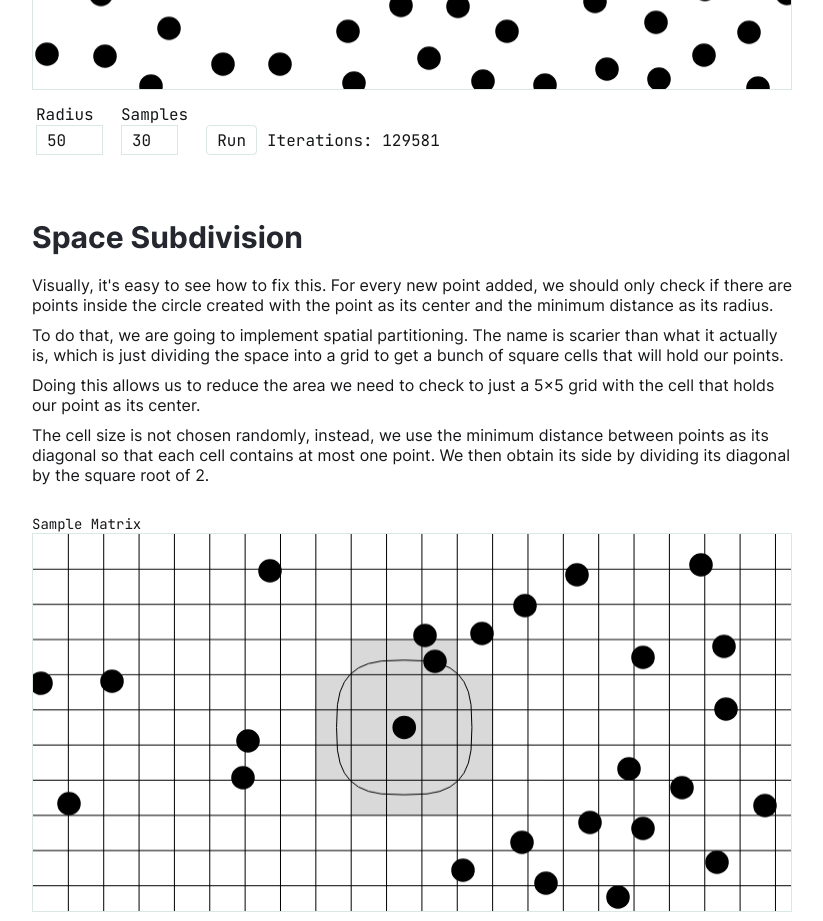
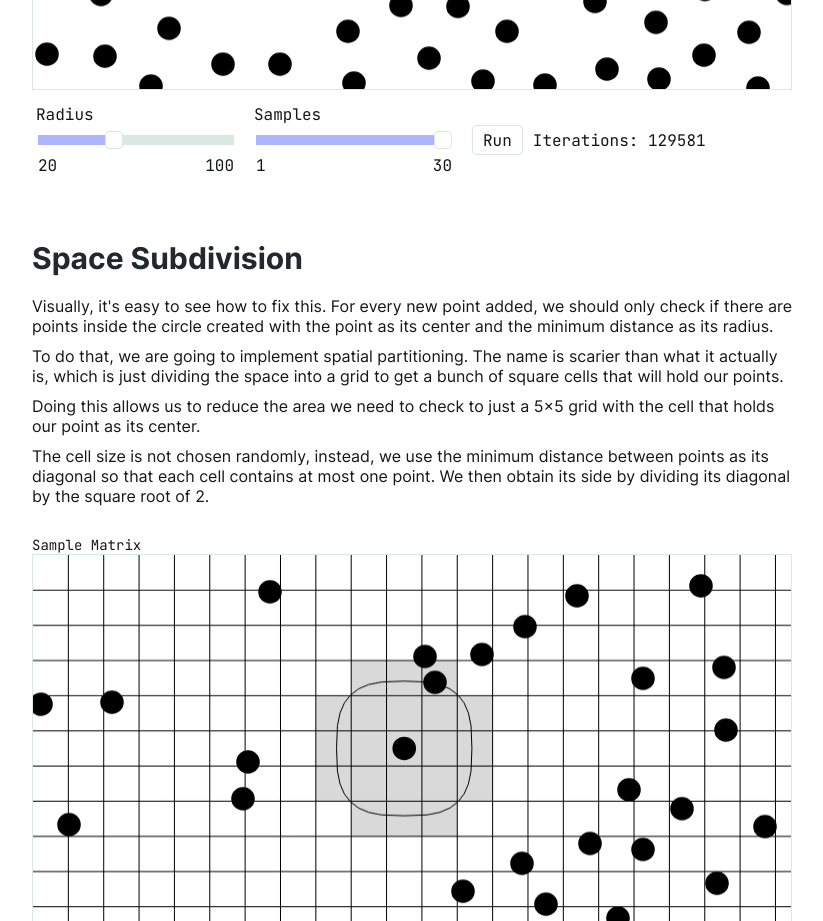
Before and after one commit to lorenzored98/lorenzored98.github.io, a SvelteKit app: page /poisson-disk-sampling in a window 1280 px wide. Shown: the part 860-1781 px from the top of the page, without its empty margins (228-1051 px from the left). Built offline with nearby package versions, Linux system fonts and the light colour scheme.

Commit message:
updated with new components

```diff
--- a/src/routes/poisson-disk-sampling/NaiveDistribution.svelte
+++ b/src/routes/poisson-disk-sampling/NaiveDistribution.svelte
@@ -2,6 +2,7 @@
 	import { onMount } from "svelte";
 	import { randomIntInRange } from "../../utils/math";
 	import DemoContainer from "$lib/DemoContainer.svelte";
+	import NumberRange from "../../lib/NumberRange.svelte";
 
 	const aspect = 0.5;
 	let canvas;
@@ -108,9 +109,8 @@
 	<fieldset slot="controls">
 		<div class="demo-input-group">
 			<label for="naive-radius">Radius</label>
-			<input
+			<NumberRange
 				id="naive-radius"
-				type="number"
 				bind:value={_radius}
 				on:input={main}
 				min={minRadius}
@@ -119,9 +119,8 @@
 		</div>
 		<div class="demo-input-group">
 			<label for="naive-samples">Samples</label>
-			<input
+			<NumberRange
 				id="naive-samples"
-				type="number"
 				bind:value={_samples}
 				on:input={main}
 				min={minSamples}
@@ -141,7 +140,7 @@
 		pointer-events: none;
 	}
 
-	.demo-input-group.run button {
-		margin-right: 1rem;
+	.run {
+		align-self: center;
 	}
 </style>
```
